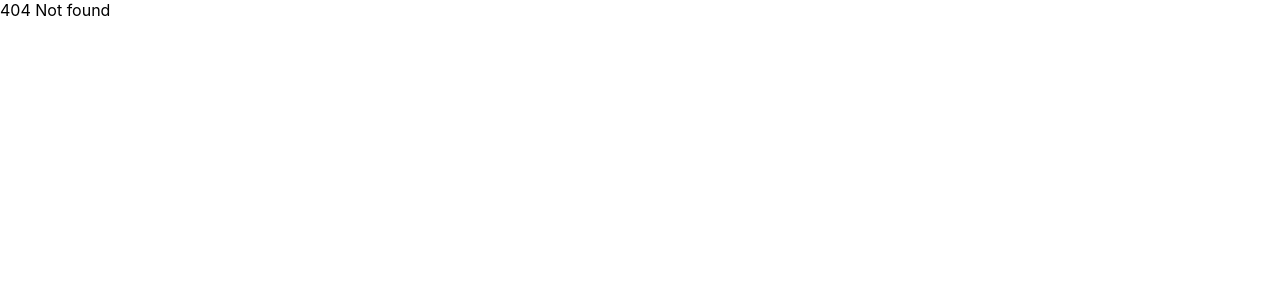
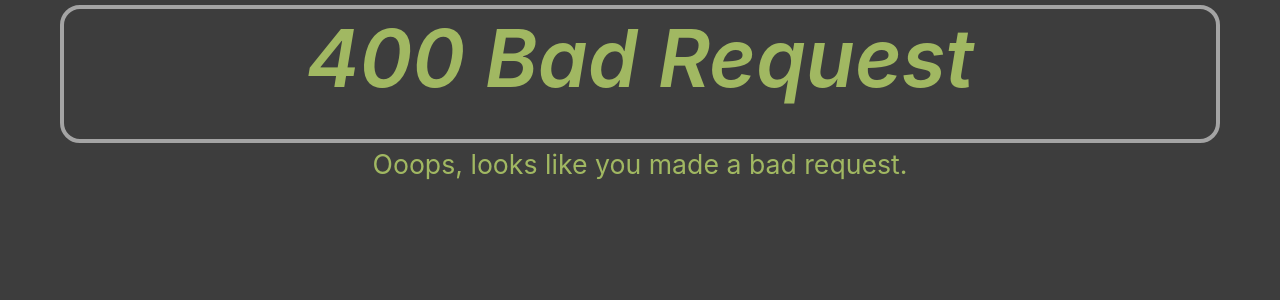
Before and after one commit to vicchig/MHWApp, a React (Create React App) app in the folder mhw-app/: page /400 in a window 1280 px wide. Before the commit this address had no page. Shown: the top 300 px of the page. Built offline with nearby package versions, Linux system fonts and the light colour scheme.

Commit message:
Added custom error pages

```diff
--- a/mhw-app/src/App.js
+++ b/mhw-app/src/App.js
@@ -5,6 +5,10 @@ import { Route, Switch, BrowserRouter} from 'react-router-dom';
 
 //pages
 import HomePage from './react-components/Pages/HomePage';
+import Page404 from './react-components/Pages/ErrorPages/404Page'
+import Page400 from './react-components/Pages/ErrorPages/400Page'
+import Page401 from './react-components/Pages/ErrorPages/401Page'
+import Page500 from './react-components/Pages/ErrorPages/500Page'
 
 
 class App extends React.Component{
@@ -21,8 +25,21 @@ class App extends React.Component{
               render={({ history }) => <HomePage history={history}/>}
             />
 
-            { /* 404 if URL isn't expected. */}
-            <Route render={() => <div>404 Not found</div>} />
+            <Route exact path='/404'
+                   render={({history}) => <Page404 history={history}/>}
+            />
+
+            <Route exact path='/400'
+                   render={({history}) => <Page400 history={history}/>}
+            />
+
+            <Route exact path='/401'
+                   render={({history}) => <Page401 history={history}/>}
+            />
+
+            <Route exact path='/500'
+                   render={({history}) => <Page500 history={history}/>}
+            />
 
 
           </Switch>
--- /dev/null
+++ b/mhw-app/src/react-components/Pages/ErrorPages/400Page/index.js
@@ -0,0 +1,23 @@
+import React from 'react';
+import { withRouter } from 'react-router-dom';
+import "./style.css"
+
+class Page400 extends React.Component{
+    render(){
+        return(
+            <div id="mainDiv">
+                <div id="headerContainer">
+                    <header className="mainHeader">
+                        400 Bad Request
+                    </header>
+                </div>
+
+                <div id="messageDiv">
+                    Ooops, looks like you made a bad request.
+                </div>
+            </div>
+        )
+    }
+}
+
+export default withRouter(Page400);
--- /dev/null
+++ b/mhw-app/src/react-components/Pages/ErrorPages/400Page/style.css
@@ -0,0 +1,4 @@
+#messageDiv{
+    color: rgb(161, 184, 98);
+    font-size: 20pt;
+}
--- /dev/null
+++ b/mhw-app/src/react-components/Pages/ErrorPages/401Page/index.js
@@ -0,0 +1,23 @@
+import React from 'react';
+import { withRouter } from 'react-router-dom';
+import "./style.css"
+
+class Page401 extends React.Component{
+    render(){
+        return(
+            <div id="mainDiv">
+                <div id="headerContainer">
+                    <header className="mainHeader">
+                        401 Unauthorized Request
+                    </header>
+                </div>
+
+                <div id="messageDiv">
+                    Ooops, looks like you don't have permissions to access this resource.
+                </div>
+            </div>
+        )
+    }
+}
+
+export default withRouter(Page401);
--- /dev/null
+++ b/mhw-app/src/react-components/Pages/ErrorPages/401Page/style.css
@@ -0,0 +1,4 @@
+#messageDiv{
+    color: rgb(161, 184, 98);
+    font-size: 20pt;
+}
--- /dev/null
+++ b/mhw-app/src/react-components/Pages/ErrorPages/404Page/index.js
@@ -0,0 +1,23 @@
+import React from 'react';
+import { withRouter } from 'react-router-dom';
+import "./style.css"
+
+class Page404 extends React.Component{
+    render(){
+        return(
+            <div id="mainDiv">
+                <div id="headerContainer">
+                    <header className="mainHeader">
+                        404 Not Found
+                    </header>
+                </div>
+
+                <div id="messageDiv">
+                    Ooops, looks like the resource you are trying to access does not exist.
+                </div>
+            </div>
+        )
+    }
+}
+
+export default withRouter(Page404);
--- /dev/null
+++ b/mhw-app/src/react-components/Pages/ErrorPages/404Page/style.css
@@ -0,0 +1,4 @@
+#messageDiv{
+    color: rgb(161, 184, 98);
+    font-size: 20pt;
+}
--- /dev/null
+++ b/mhw-app/src/react-components/Pages/ErrorPages/500Page/index.js
@@ -0,0 +1,23 @@
+import React from 'react';
+import { withRouter } from 'react-router-dom';
+import "./style.css"
+
+class Page500 extends React.Component{
+    render(){
+        return(
+            <div id="mainDiv">
+                <div id="headerContainer">
+                    <header className="mainHeader">
+                        500 Internal Server Error
+                    </header>
+                </div>
+
+                <div id="messageDiv">
+                    An error occurred on the server.
+                </div>
+            </div>
+        )
+    }
+}
+
+export default withRouter(Page500);
--- /dev/null
+++ b/mhw-app/src/react-components/Pages/ErrorPages/500Page/style.css
@@ -0,0 +1,4 @@
+#messageDiv{
+    color: rgb(161, 184, 98);
+    font-size: 20pt;
+}
```
